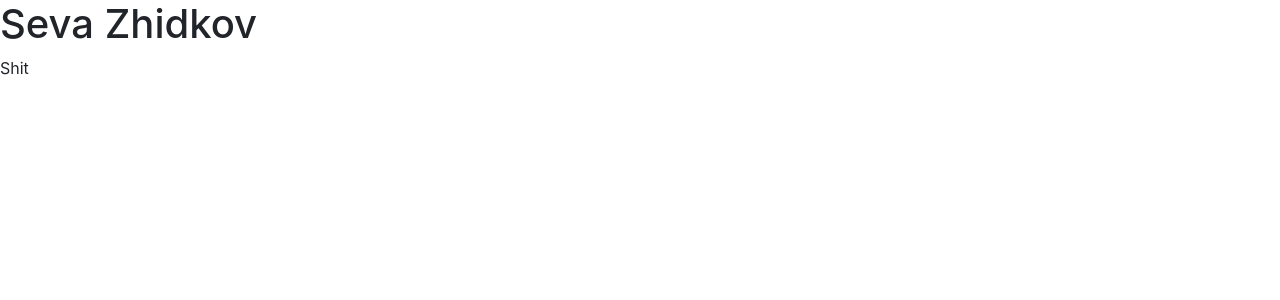
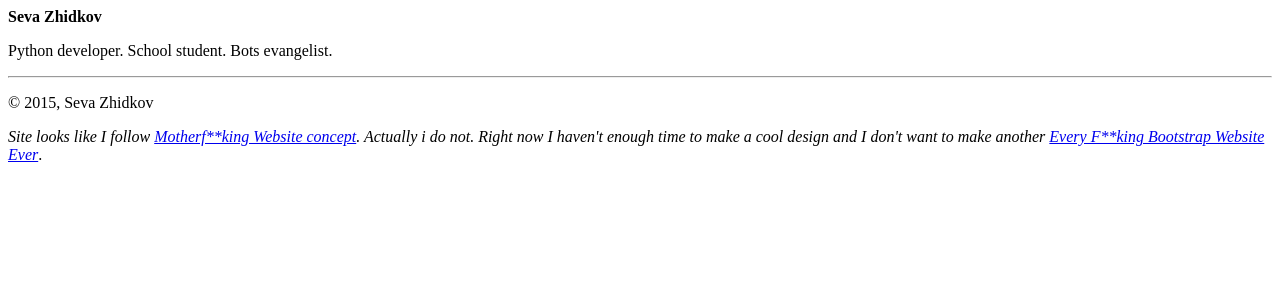
Before and after one commit to Shamoi/sevazhidkov, a Django app: template home/templates/home/index.html in a window 1280 px wide. Shown: the top 300 px of the page. Run offline with Django 3.2, Linux system fonts and the light colour scheme; the template is opened without the code that fills it, so the values that code supplies are empty; some libraries are stand-ins or nearby versions.

Commit message:
Add layout to homepage template

```diff
--- a/home/templates/home/index.html
+++ b/home/templates/home/index.html
@@ -1,19 +1,17 @@
 <!DOCTYPE html>
 <html lang="en">
   <head>
-    <!-- Required meta tags always come first -->
     <meta charset="utf-8">
-    <meta name="viewport" content="width=device-width, initial-scale=1, shrink-to-fit=no">
-    <meta http-equiv="x-ua-compatible" content="ie=edge">
-
-    <!-- Bootstrap CSS -->
-    <link rel="stylesheet" href="https://maxcdn.bootstrapcdn.com/bootstrap/4.0.0-alpha.2/css/bootstrap.min.css" integrity="sha384-y3tfxAZXuh4HwSYylfB+J125MxIs6mR5FOHamPBG064zB+AFeWH94NdvaCBm8qnd" crossorigin="anonymous">
+    <title>Seva Zhidkov – personal site</title>
   </head>
   <body>
-    <h1>Seva Zhidkov</h1>
-    <p>Shit</p>
-    <!-- jQuery first, then Bootstrap JS. -->
-    <script src="https://ajax.googleapis.com/ajax/libs/jquery/2.1.4/jquery.min.js"></script>
-    <script src="https://maxcdn.bootstrapcdn.com/bootstrap/4.0.0-alpha.2/js/bootstrap.min.js" integrity="sha384-vZ2WRJMwsjRMW/8U7i6PWi6AlO1L79snBrmgiDpgIWJ82z8eA5lenwvxbMV1PAh7" crossorigin="anonymous"></script>
+    <b>Seva Zhidkov</b>
+    <p>Python developer. School student. Bots evangelist.</p>
+    <hr>
+    <p>&copy; 2015, Seva Zhidkov</p>
+    <p><i>Site looks like I follow <a href='http://motherfuckingwebsite.com'>Motherf**king Website concept</a>.
+      Actually i do not. Right now I haven't enough time to make a cool design and I don't want to make
+      another <a href="http://adventurega.me/bootstrap/">Every F**king Bootstrap Website Ever</i></a>.
+    </p>
   </body>
 </html>
```
